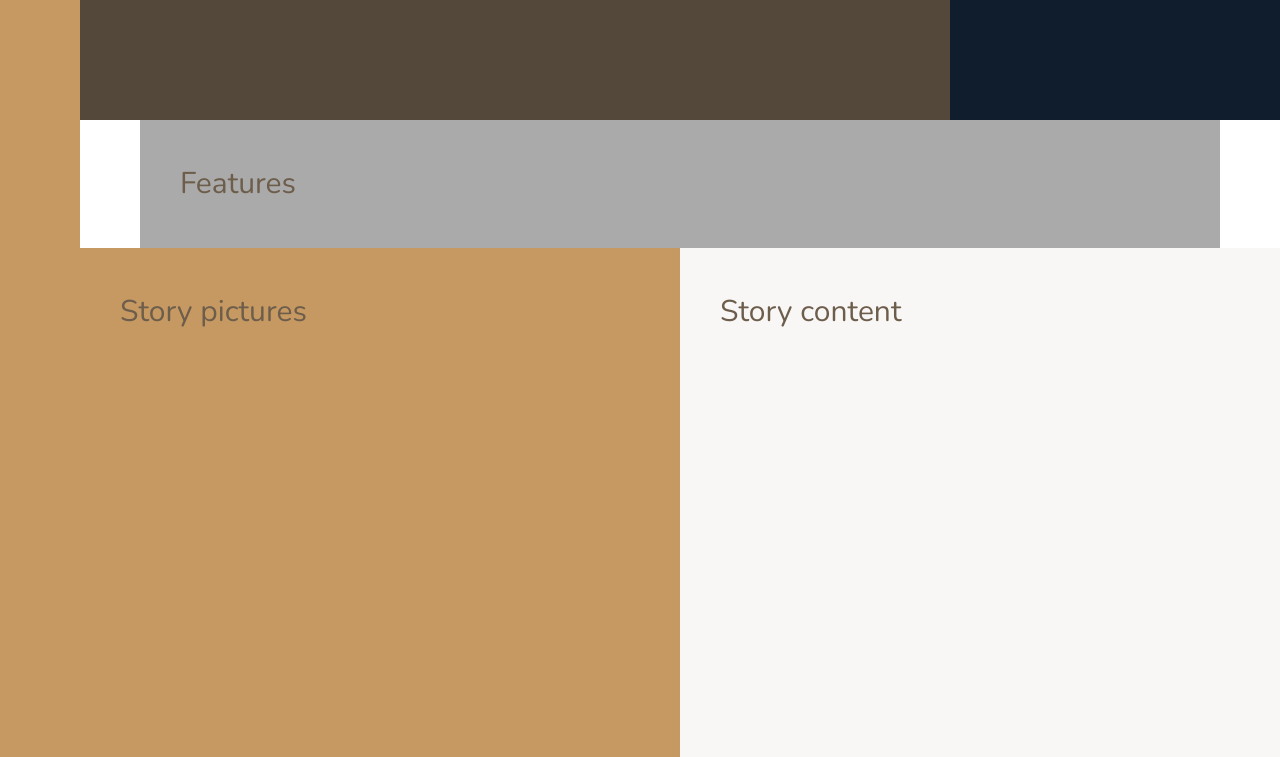
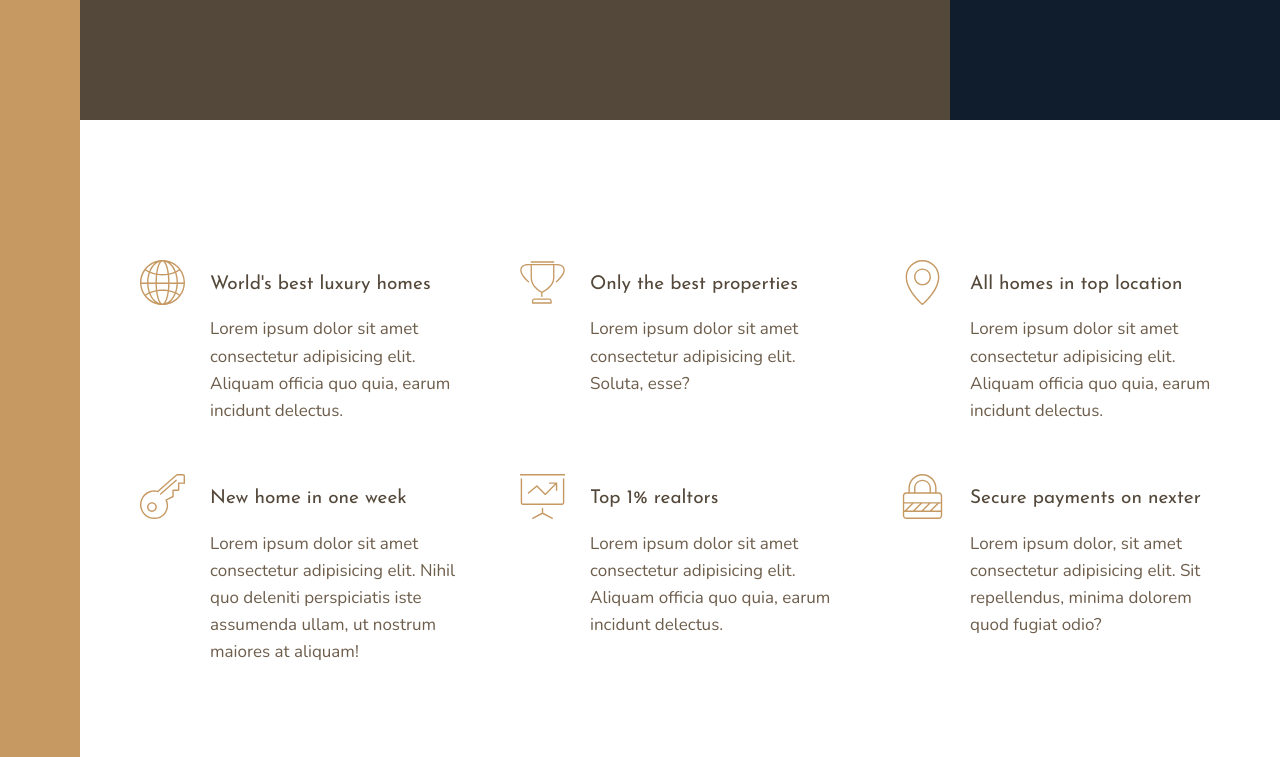
Before and after one commit to bucky0112/grid-practice, a website: page index.html in a window 1280 px wide. Shown: the part 520-1277 px from the top of the page. Drawn offline with nearby package versions, Linux system fonts and the light colour scheme.

Commit message:
feature ok

```diff
--- a/index.html
+++ b/index.html
@@ -28,7 +28,57 @@
 		</div>
 
 		<section class="features">
-			Features
+			<div class="feature">
+				<svg class="feature__icon">
+					<use xlink:href="img/sprite.svg#icon-global"></use>
+				</svg>
+				<h4 class="heading-4 heading-4--dark">World's best luxury homes</h4>
+				<p class="feature__text">
+					Lorem ipsum dolor sit amet consectetur adipisicing elit. Aliquam officia quo quia, earum incidunt delectus.
+				</p>
+			</div>
+			<div class="feature">
+				<svg class="feature__icon">
+					<use xlink:href="img/sprite.svg#icon-trophy"></use>
+				</svg>
+				<h4 class="heading-4 heading-4--dark">Only the best properties</h4>
+				<p class="feature__text">
+					Lorem ipsum dolor sit amet consectetur adipisicing elit. Soluta, esse?
+				</p>
+			</div><div class="feature">
+				<svg class="feature__icon">
+					<use xlink:href="img/sprite.svg#icon-map-pin"></use>
+				</svg>
+				<h4 class="heading-4 heading-4--dark">All homes in top location</h4>
+				<p class="feature__text">
+					Lorem ipsum dolor sit amet consectetur adipisicing elit. Aliquam officia quo quia, earum incidunt delectus.
+				</p>
+			</div><div class="feature">
+				<svg class="feature__icon">
+					<use xlink:href="img/sprite.svg#icon-key"></use>
+				</svg>
+				<h4 class="heading-4 heading-4--dark">New home in one week</h4>
+				<p class="feature__text">
+					Lorem ipsum dolor sit amet consectetur adipisicing elit. Nihil quo deleniti perspiciatis iste assumenda ullam, ut nostrum maiores at aliquam!
+				</p>
+			</div><div class="feature">
+				<svg class="feature__icon">
+					<use xlink:href="img/sprite.svg#icon-presentation"></use>
+				</svg>
+				<h4 class="heading-4 heading-4--dark">Top 1% realtors</h4>
+				<p class="feature__text">
+					Lorem ipsum dolor sit amet consectetur adipisicing elit. Aliquam officia quo quia, earum incidunt delectus.
+				</p>
+			</div>
+			<div class="feature">
+				<svg class="feature__icon">
+					<use xlink:href="img/sprite.svg#icon-lock"></use>
+				</svg>
+				<h4 class="heading-4 heading-4--dark">Secure payments on nexter</h4>
+				<p class="feature__text">
+					Lorem ipsum dolor, sit amet consectetur adipisicing elit. Sit repellendus, minima dolorem quod fugiat odio?
+				</p>
+			</div>
 		</section>
 
 		<div class="story__pictures">
--- a/sass/_base.scss
+++ b/sass/_base.scss
@@ -43,9 +43,4 @@ body {
     [center-start] repeat(8, [col-start] minmax(min-content, 14rem) [col-end] )
     [center-end] minmax(6rem, 1fr)
     [full-end]; // 1140/8 = almost 140px = 14rem
-
-    & > * {
-      padding: 40px;
-      font-size: 3rem;
-    }
 }
--- a/sass/_features.scss
+++ b/sass/_features.scss
@@ -1,4 +1,30 @@
 .features {
-  background-color: $color-grey-light-2;
   grid-column: center-start / center-end;
+
+  margin: 15rem 0;
+
+  display: grid;
+  // grid-template-columns: repeat(3, 1fr);
+  grid-template-columns: repeat(auto-fit, minmax(25rem, 1fr));
+  grid-gap: 6rem;
+  align-items: start;
 }
+
+.feature {
+  display: grid;
+  grid-template-columns: min-content 1fr;
+  row-gap: 1.5rem;
+  column-gap: 2.5rem;
+
+  &__icon {
+    fill: $color-primary;
+    width: 4.5rem;
+    height: 4.5rem;
+    grid-row: 1 / span 2;
+    transform: translateY(-1rem);
+  }
+
+  &__text {
+    font-size: 1.7rem;
+  }
+}
--- a/sass/_typography.scss
+++ b/sass/_typography.scss
@@ -0,0 +1,28 @@
+%heading {
+  font-family: $font-display;
+  font-weight: 400;
+}
+
+.heading-1 {
+  @extend %heading;
+}
+
+.heading-2 {
+  @extend %heading;
+}
+
+.heading-3 {
+  @extend %heading;
+}
+
+.heading-4 {
+  @extend %heading;
+  font-size: 1.9rem;
+
+  &--light {
+    color: $color-grey-light-1;
+  }
+  &--dark {
+    color: $color-grey-dark-1;
+  }
+}
```
Also changed, not shown: css/style.css.
